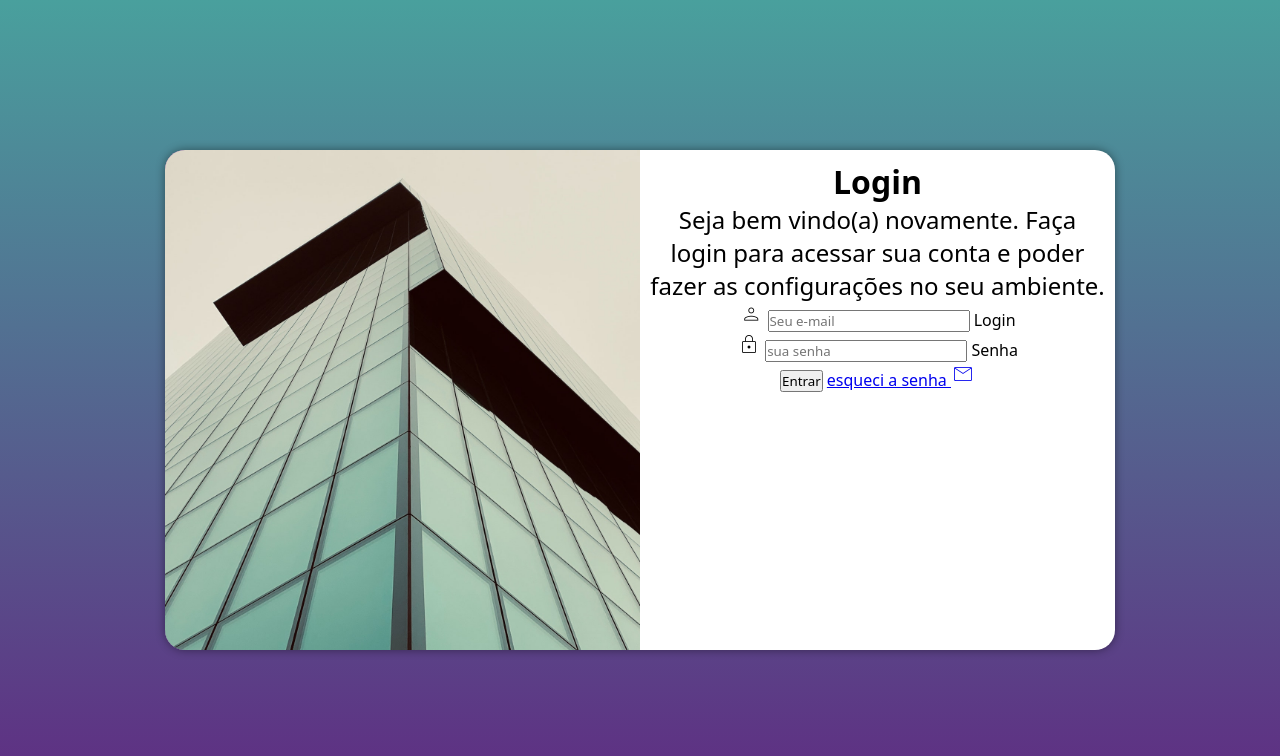
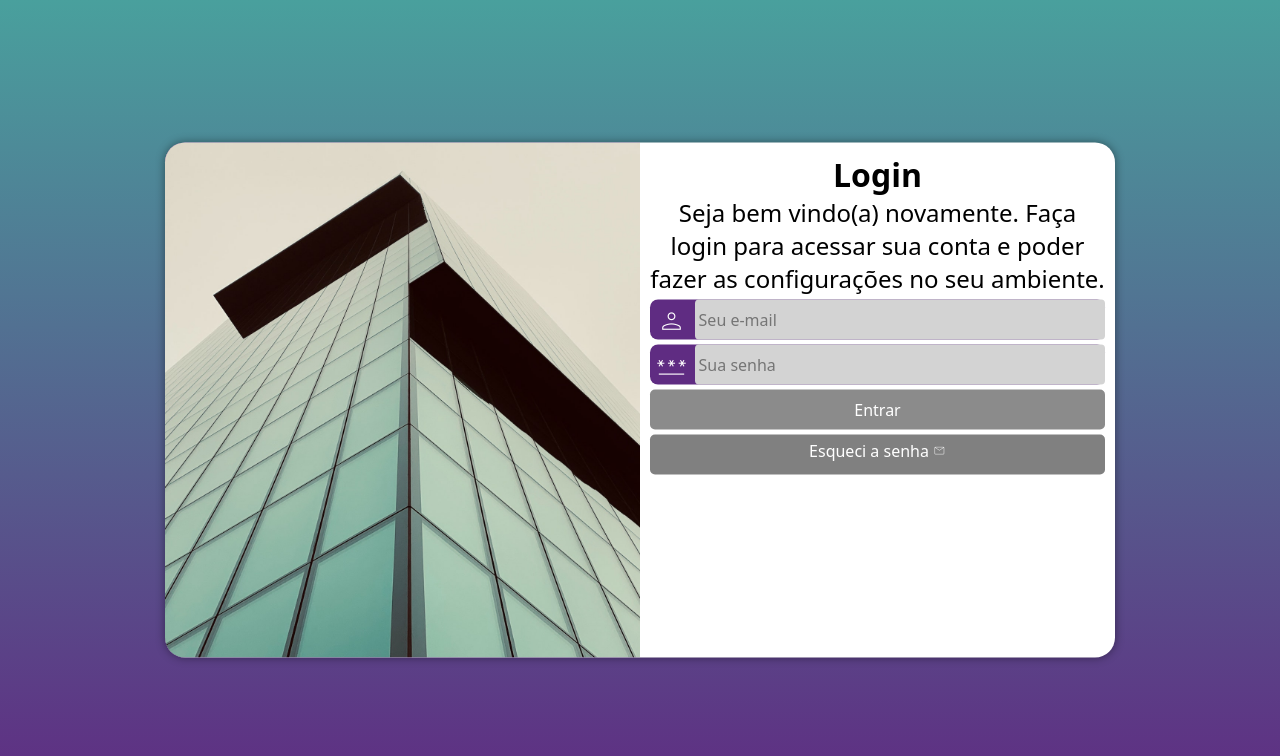
Before and after one commit to MarcosSomel/projeto-login, a plain HTML site: page index.html in a window 1280 px wide. Drawn offline with nearby package versions, Linux system fonts and the light colour scheme.

Commit message:
Terminando o projeto

```diff
--- a/estilos/style.css
+++ b/estilos/style.css
@@ -24,7 +24,7 @@ section#login {
     background-color: white;
 
     width: 250px;
-    height: 500px;
+    height: 515px;
     border-radius: 20px;
     overflow: hidden;
     box-shadow: 0px 0px 10px rgba(0, 0, 0, 0.432);
@@ -52,6 +52,70 @@ div#formulario {
 div#formulario > p {
     font-size: 0.8em;
 }
+form > div.campo {
+    background-color: #5f2c82;
+    width: 100%;
+    display: block;
+    height: 40px;
+    border-radius: 8px;
+    margin: 5px 0px;
+}
+div.campo > label {
+    display: none;
+}
+div.campo > span {
+    color: white;
+
+    font-size: 2em;
+    width: 40px;
+    padding: 5px;
+}
+div.campo > input {
+    background-color: lightgray;
+    font-size: 1em;
+    width: calc(100% - 45px);
+    height: 100%;
+    transform: translateY(-11px);
+    border: 0px;
+    border-radius: 4px;
+    padding: 4px;
+}
+form > input[type=submit] {
+    display: block;
+    font-size: 1em;
+    width: 100%;
+    height: 40px;
+    background-color: rgb(139, 139, 139);
+    color: white;
+    border: none;
+    border-radius: 5px;
+    cursor: pointer;
+    margin-top: 5px;
+}
+form > input[type=submit]:hover {
+    background-color: rgb(88, 88, 88);
+    text-decoration: underline;
+}
+form > a.botao {
+    display: block;
+    text-align: center;
+    font-size: 1em;
+    width: 100%;
+    height: 40px;
+    padding: 5px;
+    background-color: gray;
+    color: white;
+    margin-top: 5px;
+    border-radius: 5px;
+    text-decoration: none;
+}
+form > a.botao:hover {
+    background-color: rgb(88, 88, 88);
+    text-decoration: underline;
+}
+form > a.botao > span {
+    font-size: 0.8em;
+}
 .material-symbols-outlined {
   font-variation-settings:
   'FILL' 0,
--- a/index.html
+++ b/index.html
@@ -25,14 +25,14 @@
                         <label for="ilogin">Login</label>
                     </div>
                     <div class="campo">
-                        <span class="material-symbols-outlined">lock</span>
-                        <input type="password" name="Senha" id="isenha" placeholder="sua senha" autocomplete="current-password" required minlength="9" maxlength="20">
+                        <span class="material-symbols-outlined">Password</span>
+                        <input type="password" name="senha" id="isenha" placeholder="Sua senha" autocomplete="current-password" required minlength="9" maxlength="20">
                         <label for="isenha">Senha</label>
                     </div>
                     <input type="submit" value="Entrar">
 
-                    <a href="esqueci.html">
-                        esqueci a senha <span class="material-symbols-outlined">mail</span>
+                    <a href="esqueci.html" class="botao">
+                        Esqueci a senha <span class="material-symbols-outlined">mail</span>
                     </a>
                 </form>
             </div>
```
